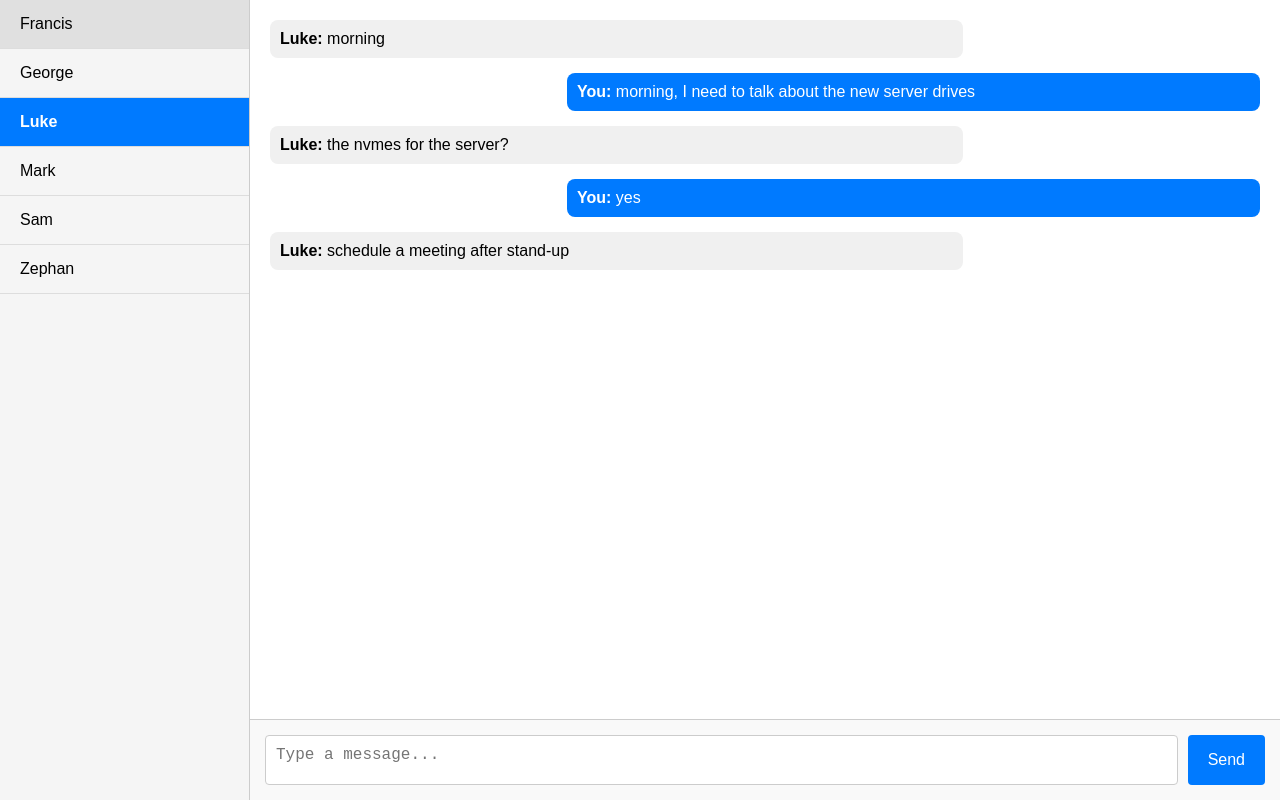
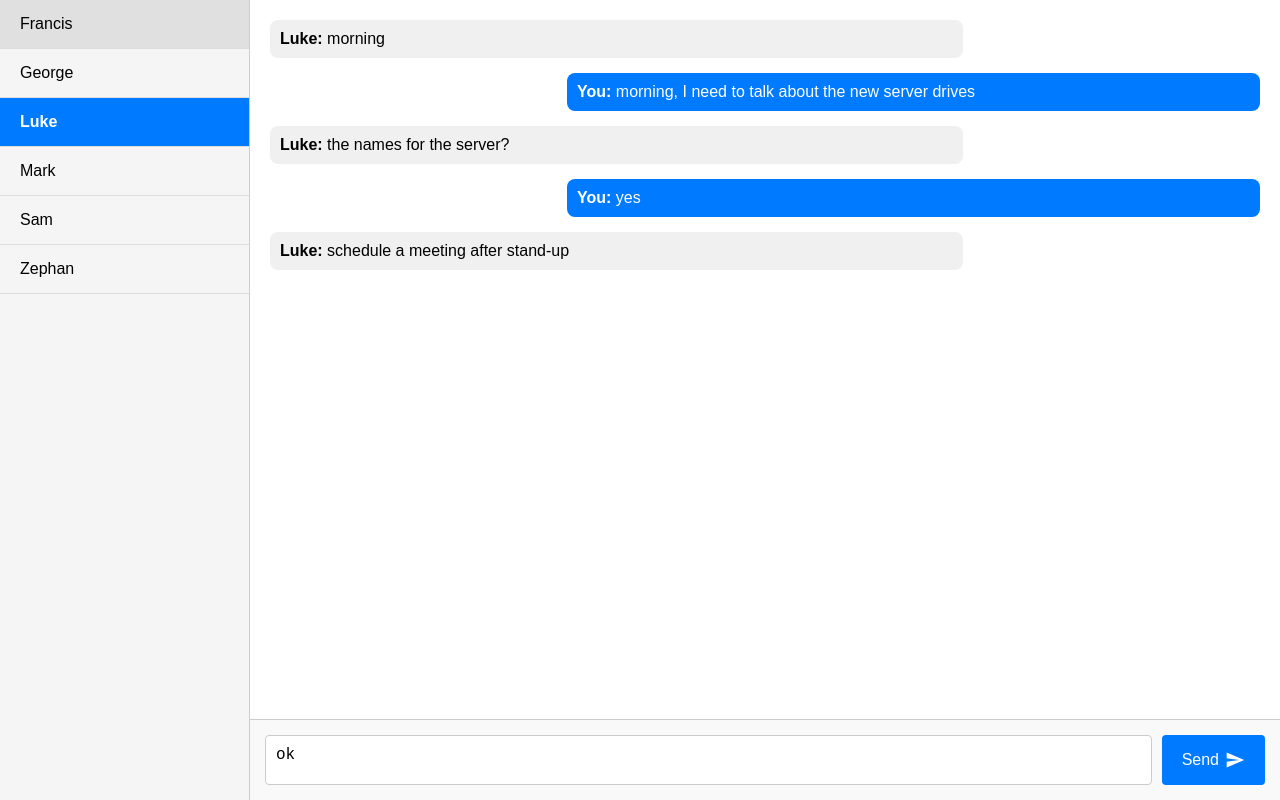
Before and after one commit to gg2io/chat_app, a plain HTML site: page index.html in a window 1280 px wide. Drawn offline with Linux system fonts and the light colour scheme.

Commit message:
added code

```diff
--- a/index.html
+++ b/index.html
@@ -3,8 +3,9 @@
 <head>
   <meta charset="UTF-8" />
   <meta name="viewport" content="width=device-width, initial-scale=1.0"/>
-  <title>Interactive Chat App</title>
+  <title>Chat App</title>
   <link rel="stylesheet" href="style.css" />
+  <link href="https://fonts.googleapis.com/icon?family=Material+Icons" rel="stylesheet">
 </head>
 <body>
   <div class="chat-container">
@@ -18,8 +19,11 @@
     <main class="chat-area">
       <div class="messages" id="messages"></div>
       <div class="new-message">
-        <textarea id="messageInput" placeholder="Type a message..."></textarea>
-        <button id="sendBtn" class="send-button">Send</button>
+        <textarea id="messageInput" placeholder="Type a message...">ok</textarea>
+        <button id="sendBtn" class="send-button">
+          Send
+          <span class="material-icons">send</span>
+        </button>
       </div>
     </main>
 
--- a/script.js
+++ b/script.js
@@ -5,7 +5,7 @@ const conversations = {
     Luke: [
       { sender: 'Luke', text: 'morning' },
       { sender: 'You',  text: 'morning, I need to talk about the new server drives' },
-      { sender: 'Luke', text: 'the nvmes for the server?' },
+      { sender: 'Luke', text: 'the names for the server?' },
       { sender: 'You',  text: 'yes' },
       { sender: 'Luke', text: 'schedule a meeting after stand-up' },
     ],
--- a/style.css
+++ b/style.css
@@ -1,3 +1,7 @@
+@font-face {
+    font-family: 'SF Pro';
+    src: url(fonts/SF-Pro-Rounded-Thin.otf);
+}
 * {
   margin: 0;
   padding: 0;
@@ -96,6 +100,8 @@
 }
 
 .send-button {
+  display: inline-flex;
+  align-items: center;
   margin-left: 10px;
   padding: 0 20px;
   font-size: 16px;
@@ -106,6 +112,12 @@
   cursor: pointer;
 }
 
+/* space between text and icon */
+.send-button .material-icons {
+  font-size: 20px;
+  margin-left: 6px;
+}
+
 .send-button:hover {
   background-color: #005bb5;
 }
```
Also changed, not shown: 1 other file. Lines whose indentation alone changed are shown as unchanged.
